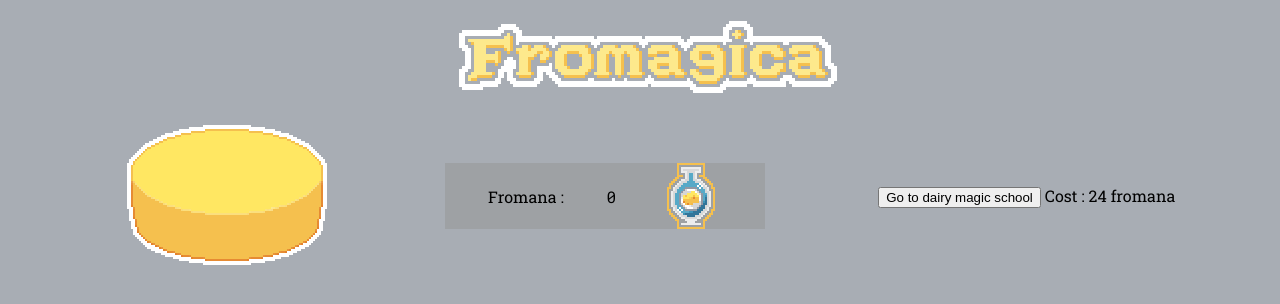
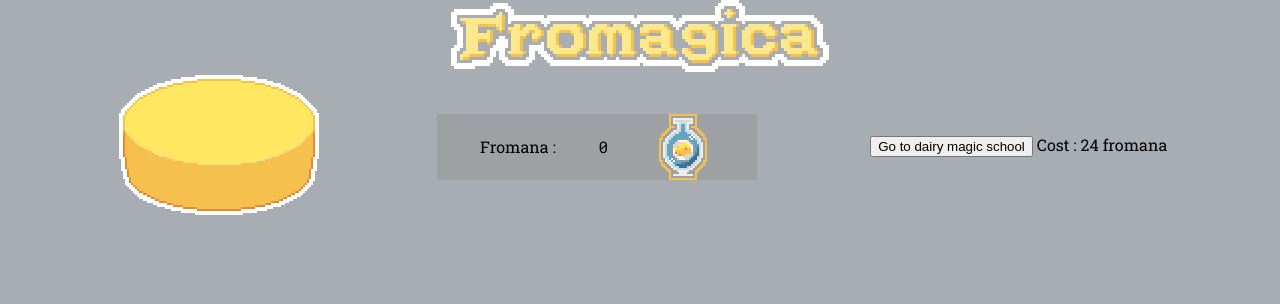
Before and after one commit to amanData/fromagica, a plain HTML site: page index.html in a window 1280 px wide. Drawn offline with Linux system fonts and the light colour scheme.

Commit message:
added a CSS reset

```diff
--- a/stylesheet.css
+++ b/stylesheet.css
@@ -1,5 +1,63 @@
+/* http://meyerweb.com/eric/tools/css/reset/
+   v2.0 | 20110126
+   License: none (public domain)
+*/
+
+html, body, div, span, applet, object, iframe,
+h1, h2, h3, h4, h5, h6, p, blockquote, pre,
+a, abbr, acronym, address, big, cite, code,
+del, dfn, em, img, ins, kbd, q, s, samp,
+small, strike, strong, sub, sup, tt, var,
+b, u, i, center,
+dl, dt, dd, ol, ul, li,
+fieldset, form, label, legend,
+table, caption, tbody, tfoot, thead, tr, th, td,
+article, aside, canvas, details, embed,
+figure, figcaption, footer, header, hgroup,
+menu, nav, output, ruby, section, summary,
+time, mark, audio, video {
+	margin: 0;
+	padding: 0;
+	border: 0;
+	font-size: 100%;
+	font: inherit;
+	vertical-align: baseline;
+}
+/* HTML5 display-role reset for older browsers */
+article, aside, details, figcaption, figure,
+footer, header, hgroup, menu, nav, section {
+	display: block;
+}
 body {
-	width: 100%;
+	line-height: 1;
+}
+ol, ul {
+	list-style: none;
+}
+blockquote, q {
+	quotes: none;
+}
+blockquote:before, blockquote:after,
+q:before, q:after {
+	content: '';
+	content: none;
+}
+table {
+	border-collapse: collapse;
+	border-spacing: 0;
+}
+
+/***************END RESET CSS********************/
+
+*{
+	box-sizing: border-box;
+/*	background: rgba(0,0,0,0.1);*/
+}
+
+
+/***************SHIT GOING DOWN*******************/
+
+body {
 	text-align: center;
 	background-color: #a8adb4;
 	/*background-image: url('images/cheese-aseprite/background-tile-pale.png');*/
```
